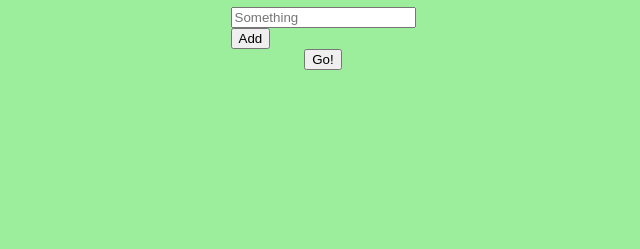
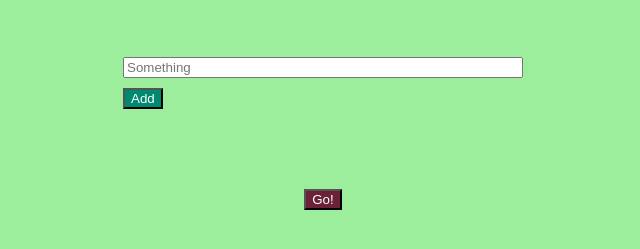
Before and after one commit to ljungbjork/help-me-choose, a plain HTML site: page index.html in a window 1280 px wide. Shown: the part 227-476 px from the top of the page, without its empty margins (317-957 px from the left). Drawn offline with Linux system fonts and the light colour scheme.

Commit message:
Add classes to target elements in CSS

```diff
--- a/index.html
+++ b/index.html
@@ -7,12 +7,12 @@
   </head>
   <body>
     <h1>Help me choose between..</h1>
-    <div>
-      <div>
+    <div class="inputSection">
+      <div class="inputs">
         <input placeholder="Something"></input>
       </div>
-      <button>Add</button>
+      <button class="addOption">Add</button>
     </div>
-    <button>Go!</button>
+    <button class="goOption">Go!</button>
   </body>
 </html>
```
